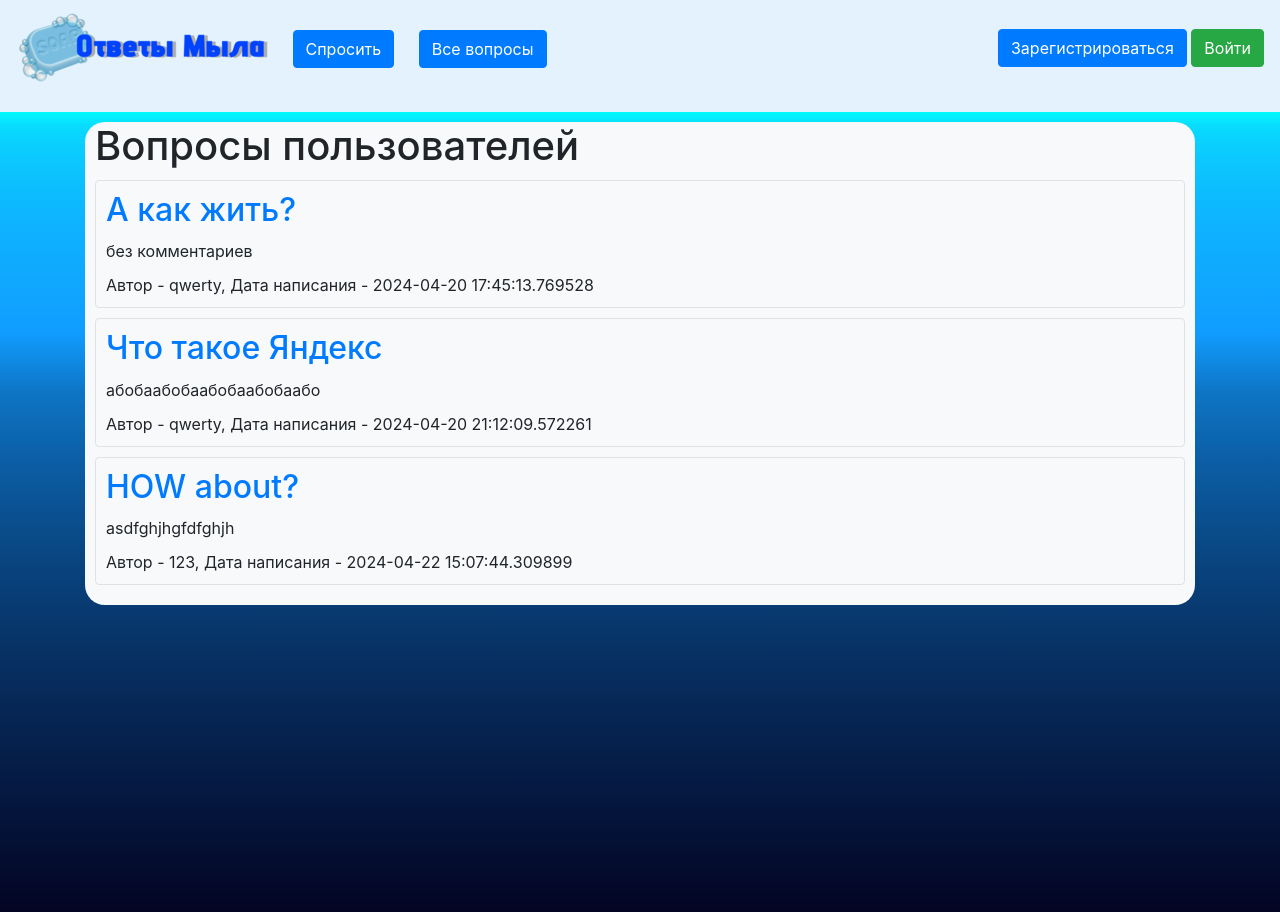
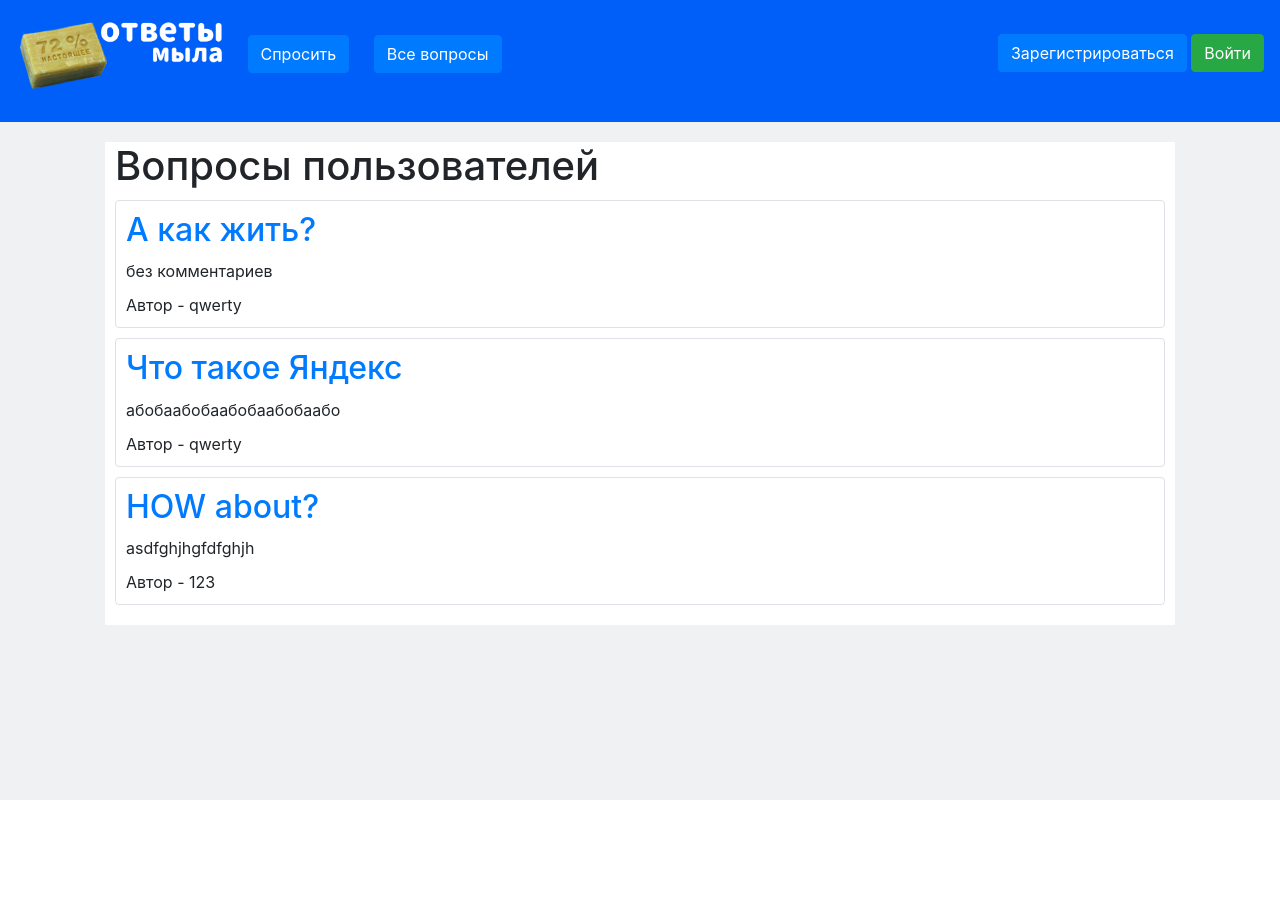
Before and after one commit to gamr416/api_project_yandex2024, a Flask app: page / in a window 1280 px wide. After the commit the page ends 800 px from the top, so only its background shows below. Run offline with Flask 3, Linux system fonts and the light colour scheme; data comes from the database, SQL or seed files in the repository; some libraries are stand-ins or nearby versions.

Commit message:
поменял дизайн сайта, добавил пару приколов

```diff
--- a/main.py
+++ b/main.py
@@ -131,7 +131,7 @@ def success():
         cur.execute(f'''UPDATE users SET avatar = "{avatar}" WHERE id = "{current_user.id}"''')
         con.commit()
         cur.close()
-        return render_template('user_info.html')
+        return redirect('/user')
 
 
 @app.route('/success_answer/<int:id>', methods=['POST'])
--- a/static/css/style.css
+++ b/static/css/style.css
@@ -253,3 +253,10 @@ div .dot {
     transform: scale(1.3) translateY(-100px) rotate(360deg);
   }
 }
+
+
+.main_window {background-color: #FFFFFF;
+margin: 20px;
+border-radius: 1px;
+padding-bottom: 10px
+}
--- a/templates/all_questions.html
+++ b/templates/all_questions.html
@@ -1,7 +1,7 @@
 {% extends "base.html" %}
 
 {% block content %}
-    <form style="background-color: #f8f9fa; margin: 10px; border-radius: 20px; padding-bottom: 10px">
+    <form class="main_window">
         <div style="margin: 10px;">
             <h1>Все вопросы с сайта</h1>
             <ul>
--- a/templates/base.html
+++ b/templates/base.html
@@ -10,11 +10,11 @@
     <title>{{title}}</title>
 </head>
 
-<body style="background-color: #99b1c2;">
+<body style="background-color: #F0F1F3;">
     <header>
-        <nav class="navbar navbar-light"  style="background-color: #e3f2fd;">
+        <nav class="navbar navbar-light"  style="background-color: #005FF9;">
             <p>
-            <a class="navbar-brand unselectable" href="/" ><img src="/static/img/logo.png"></a>
+            <a class="navbar-brand unselectable" href="/" ><img src="/static/img/logo.png" width="211" height="80"></a>
             {% if current_user.is_authenticated %}
             <a class="btn btn-primary" href="/ask">Спросить</a>
                 <a class="btn btn-primary " href="/show_questions" style="margin-left: 20px">Все вопросы</a>
@@ -34,8 +34,6 @@
             {% endif %}
         </nav>
     </header>
-    <div class="wrapper" style=" z-index: -1">
-    </div>
     <!-- Begin page content -->
     <main role="main" class="container">
         {% block content %}{% endblock %}
--- a/templates/comment.html
+++ b/templates/comment.html
@@ -1,7 +1,7 @@
 {% extends "base.html" %}
 
 {% block content %}
-<form style="background-color: #f8f9fa; margin: 10px; border-radius: 20px; padding-bottom: 10px" method="POST" action="/add_comment">
+<form class="main_window" method="POST" action="/add_comment">
     <div class="col-md6 border rounded" style="background-color: #f8f9fa;">
         <textarea name="comment" placeholder="Введите ваш ответ"></textarea>
         <br>
--- a/templates/index.html
+++ b/templates/index.html
@@ -1,7 +1,7 @@
 {% extends "base.html" %}
 
 {% block content %}
-    <form style="background-color: #f8f9fa; border-radius: 20px; padding-bottom: 10px">
+    <form class="main_window">
     <h1 style="margin: 10px">Вопросы пользователей</h1>
     {% for item in news%}
         <div class="col-md6 border rounded" style="margin: 10px;">
@@ -10,7 +10,7 @@
                 {{item.content}}
             </div>
             <div style="margin: 10px">
-                Автор - {{item.user.name}}, Дата написания - {{item.created_date}}
+                Автор - {{item.user.name}}
             </div>
             {% if current_user.is_authenticated and current_user == item.user %}
                 <div style="margin: 10px">
--- a/templates/login.html
+++ b/templates/login.html
@@ -1,7 +1,7 @@
 {% extends "base.html" %}
 
 {% block content %}
-    <form action="" method="post" style="background-color: #f8f9fa; margin: 20px; border-radius: 10px; padding-bottom: 10px">
+    <form action="" method="post" class="main_window">
         <div style="margin: 10px">
             <h1>Авторизация</h1>
             {{ form.hidden_tag() }}
--- a/templates/news.html
+++ b/templates/news.html
@@ -1,7 +1,7 @@
 {% extends "base.html" %}
 
 {% block content %}
-    <form action="" method="post" style="background-color: #f8f9fa; margin: 10px; border-radius: 20px; padding-bottom: 10px">
+    <form action="" method="post" class="main_window">
         <h1 style="margin-left: 10px; margin-right: 10px">Ваш вопрос</h1>
         {{ form.hidden_tag() }}
         <p style="margin-left: 10px; margin-right: 10px">
--- a/templates/question.html
+++ b/templates/question.html
@@ -1,7 +1,7 @@
 {% extends "base.html" %}
 
 {% block content %}
-<form action = "/success_answer/{{ form.news_id }}" method = "post" enctype="multipart/form-data" style="background-color: #f8f9fa; margin: 20px; border-radius: 10px; padding-bottom: 10px">
+<form action = "/success_answer/{{ form.news_id }}" method = "post" enctype="multipart/form-data" class="main_window">
     <div style="margin: 10px">
         <h1>{{form.title.data}}</h1>
         <h5>{{form.content.data}}</h5>
--- a/templates/register.html
+++ b/templates/register.html
@@ -1,7 +1,7 @@
 {% extends "base.html" %}
 
 {% block content %}
-<form action="" method="post" style="background-color: #f8f9fa; margin: 20px; border-radius: 10px; padding-bottom: 10px">
+<form action="" method="post" class="main_window">
     <div style="margin: 10px;">
 
         <h1>Регистрация</h1>
--- a/templates/user_info.html
+++ b/templates/user_info.html
@@ -1,7 +1,7 @@
 {% extends "base.html" %}
 
 {% block content %}
-    <form action = "/success" method = "post" enctype="multipart/form-data" style="background-color: #f8f9fa; margin: 20px; border-radius: 20px;">
+    <form action = "/success" method = "post" enctype="multipart/form-data" class="main_window">
         <div class="row">
             <div class="col-md-2">
                 <label for="file-upload" class="custom-file-upload" style="margin: 10px">
```
Also changed, not shown: static/img/logo.png.
